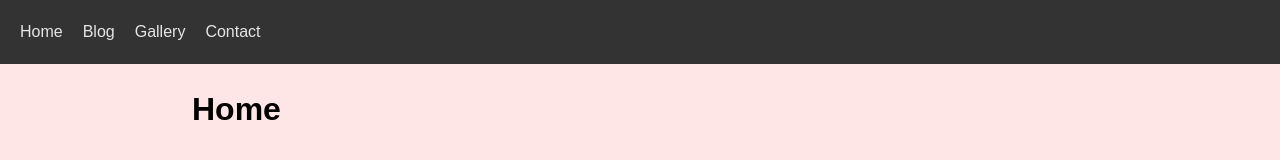
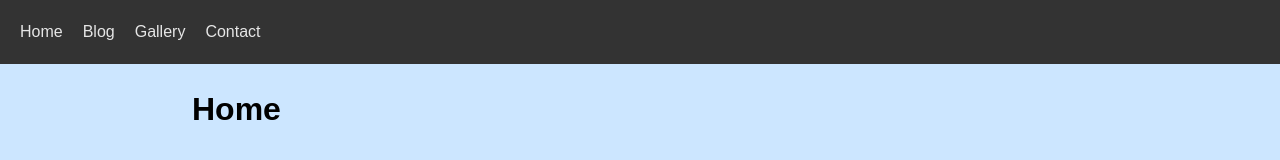
Before and after one commit to mastapegs/pagan-blanchette-family, a Gatsby site: page / in a window 1280 px wide. Built offline with nearby package versions, Linux system fonts and the light colour scheme; Gatsby itself is replaced by a stand-in of ours.

Commit message:
changed color

```diff
--- a/src/components/layout.css
+++ b/src/components/layout.css
@@ -2,7 +2,7 @@ body {
   margin: 0;
   padding: 0;
   font: 16px/1.5 sans-serif;
-  background: hsl(0, 100%, 95%);
+  background: hsl(210, 100%, 90%);
 }
 
 ul {
```
